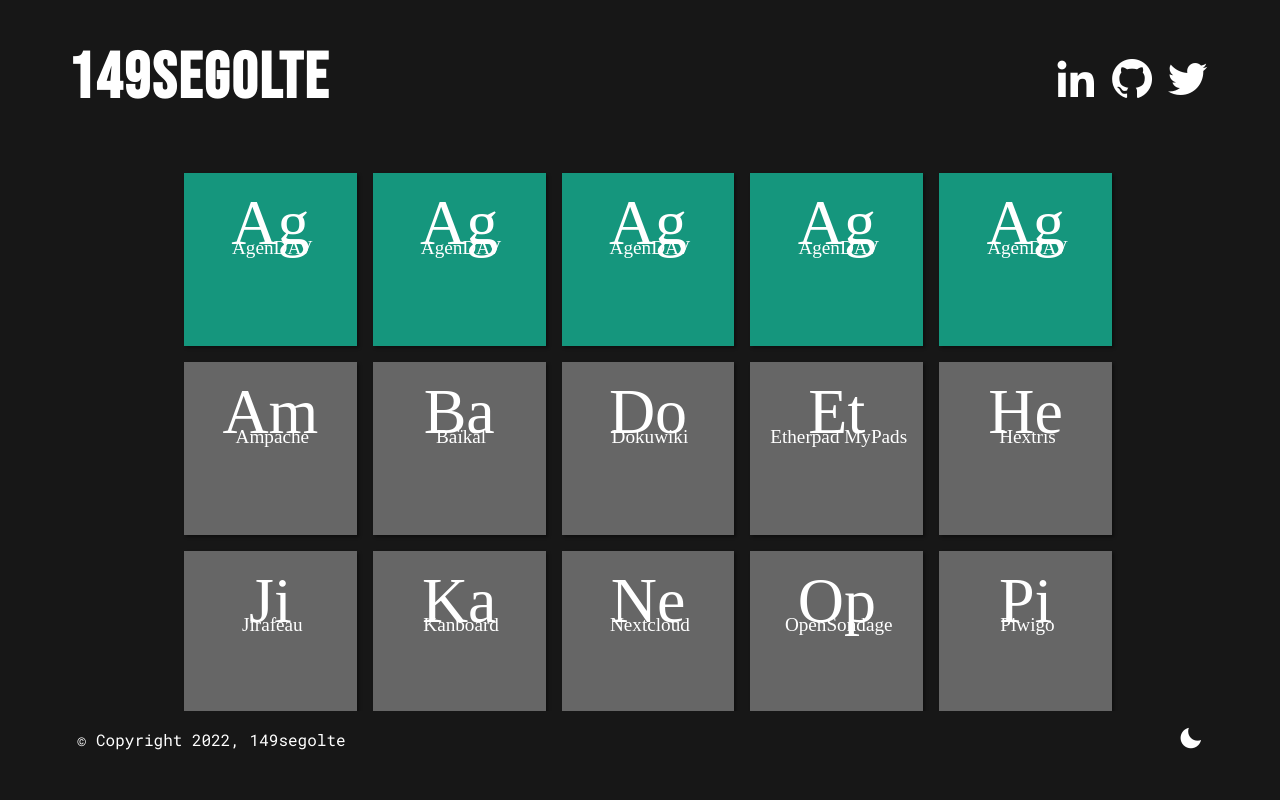
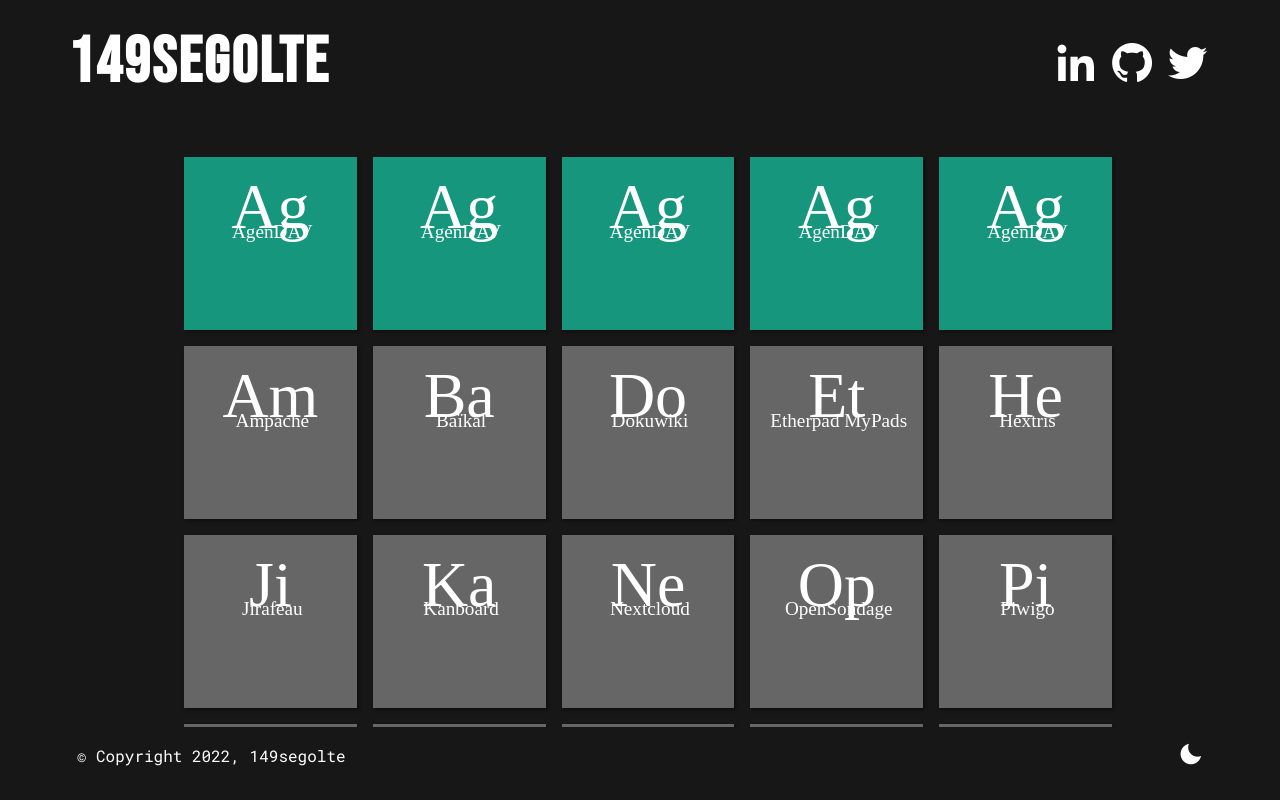
Before and after one commit to 149segolte/Framework-Selector, a plain HTML site: page index.html in a window 1280 px wide. Drawn offline with nearby package versions, Linux system fonts and the light colour scheme.

Commit message:
Decrease padding on body

```diff
--- a/style.css
+++ b/style.css
@@ -5,7 +5,7 @@ html {
 
 body {
   font-family: "Roboto Mono", monospace;
-  padding: 4vh 3vw;
+  padding: 2vh 3vw;
   margin: 0;
   overflow: hidden;
   width: 100%;
```
